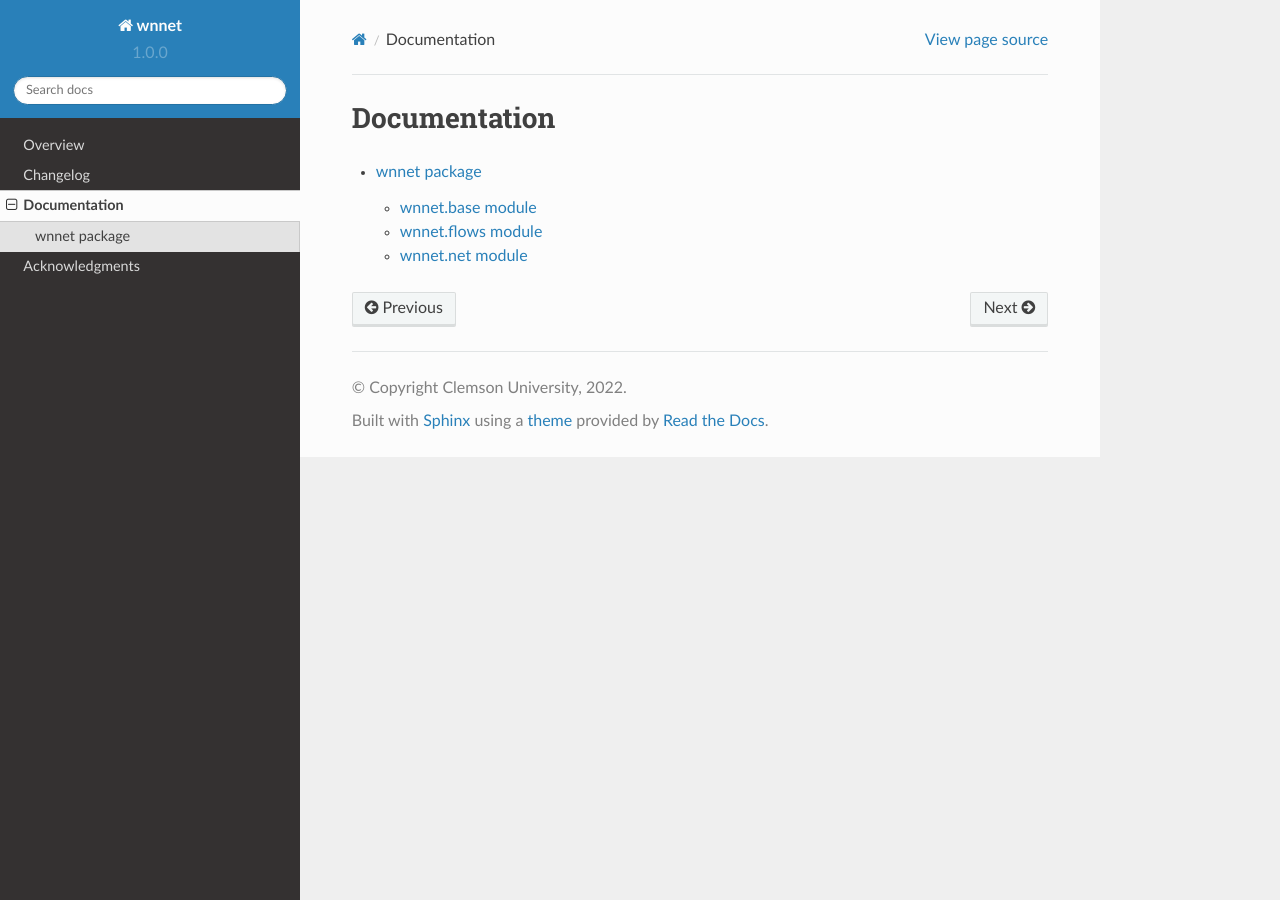
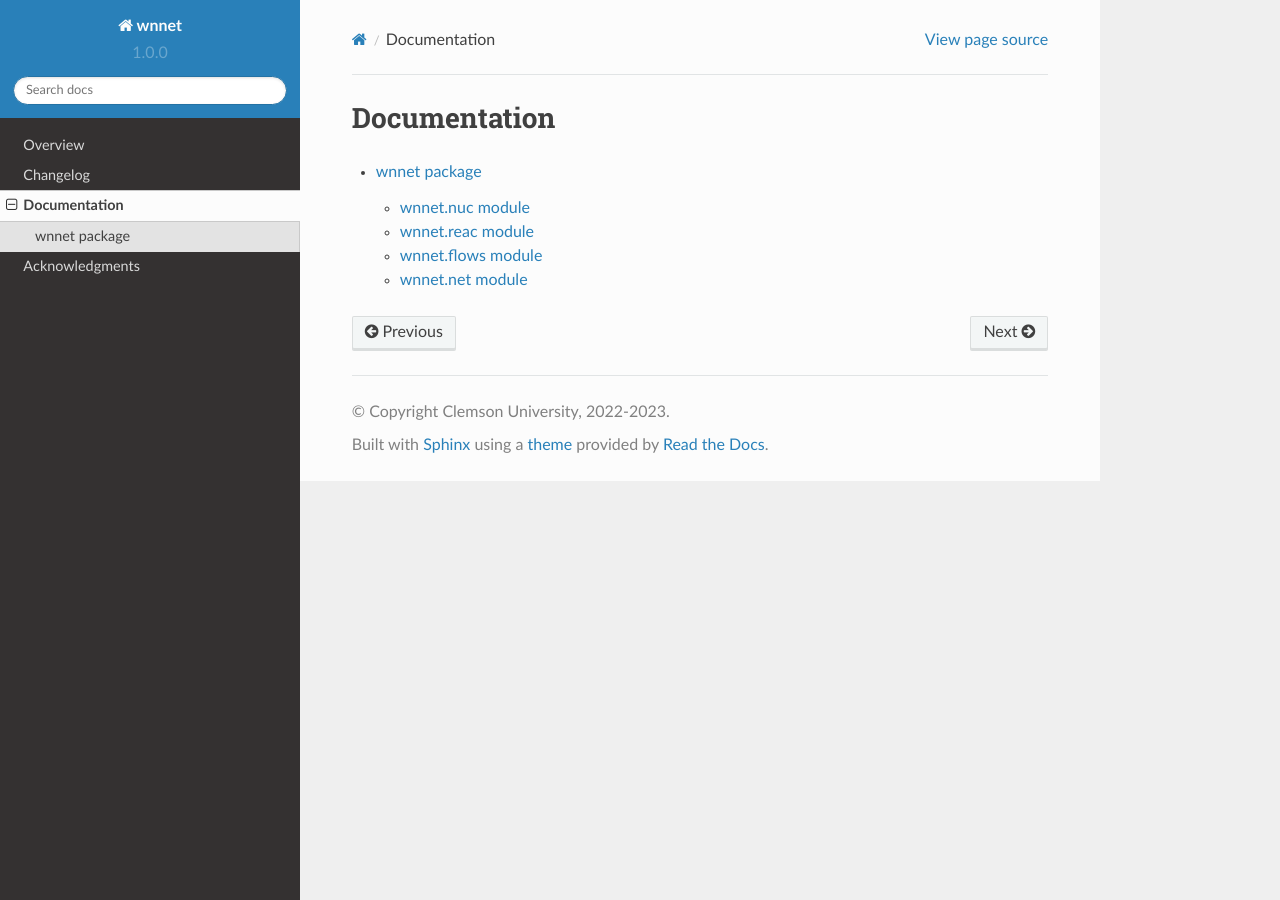
Before and after one commit to mbradle/wnnet, a Sphinx documentation site: the page built from doc/source/documentation.rst, in a window 1280 px wide. Built offline with Sphinx 7.4.7 and the Read the Docs theme 2.0.0, drawn with Linux system fonts in a browser that asks for light colours.

Commit message:
Fix some typos and update.

```diff
--- a/doc/source/wnnet.rst
+++ b/doc/source/wnnet.rst
@@ -6,10 +6,18 @@ wnnet package
    :undoc-members:
    :show-inheritance:
 
-wnnet.base module
+wnnet.nuc module
+----------------
+
+.. automodule:: wnnet.nuc
+   :members:
+   :undoc-members:
+   :show-inheritance:
+
+wnnet.reac module
 -----------------
 
-.. automodule:: wnnet.base
+.. automodule:: wnnet.reac
    :members:
    :undoc-members:
    :show-inheritance:
--- a/wnnet/__about__.py
+++ b/wnnet/__about__.py
@@ -1,7 +1,7 @@
 __all__ = ["__title__", "__summary__", "__version__", "__author__", "__copyright__"]
 
 __title__ = "wnnet"
-__summary__ = "Python project to webnucleo reaction networks"
+__summary__ = "Python project to handle webnucleo reaction networks"
 __version__ = "1.0.0"
 __author__ = "Clemson University"
-__copyright__ = "Clemson University, 2022"
+__copyright__ = "Clemson University, 2022-2023"
```
